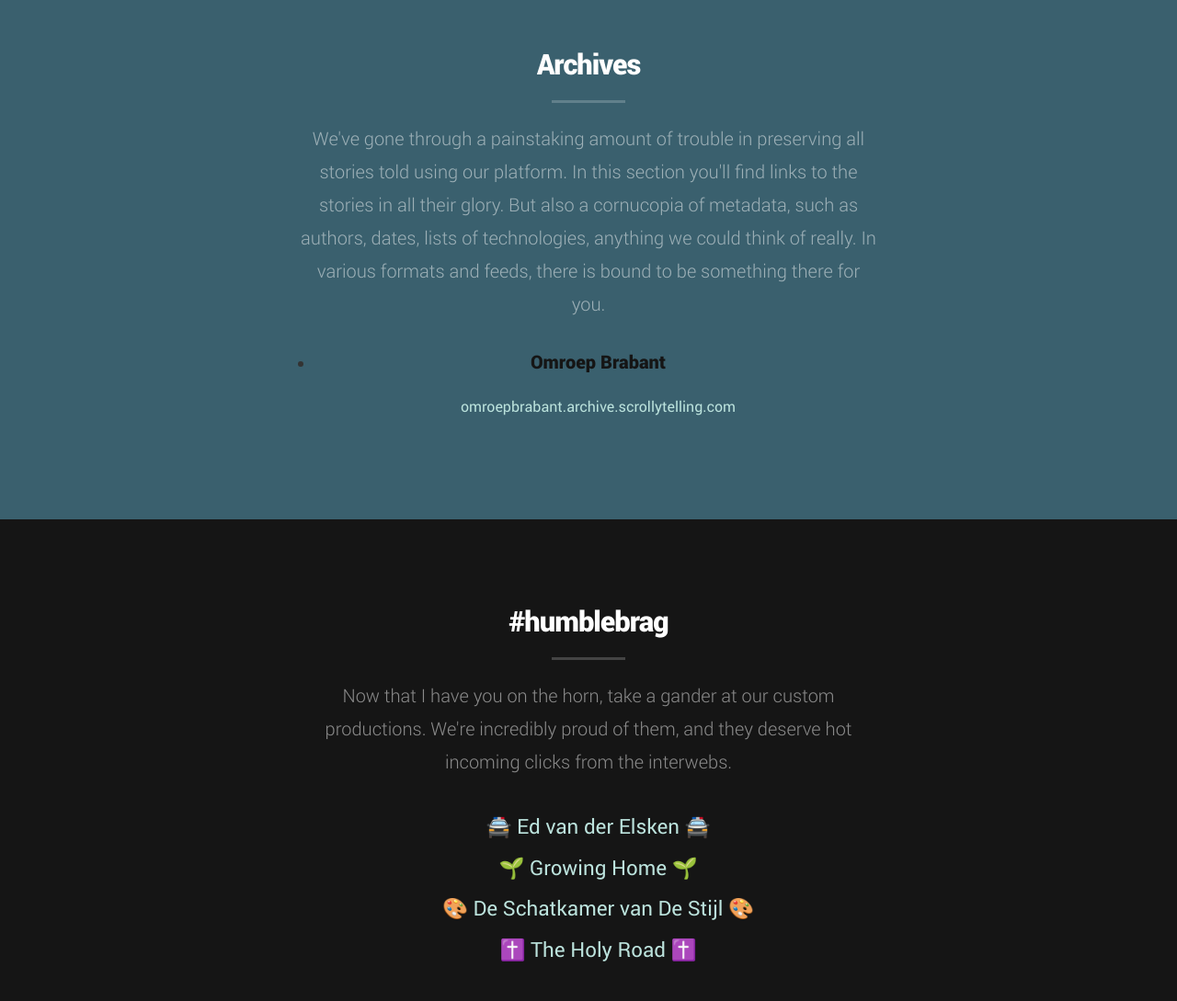
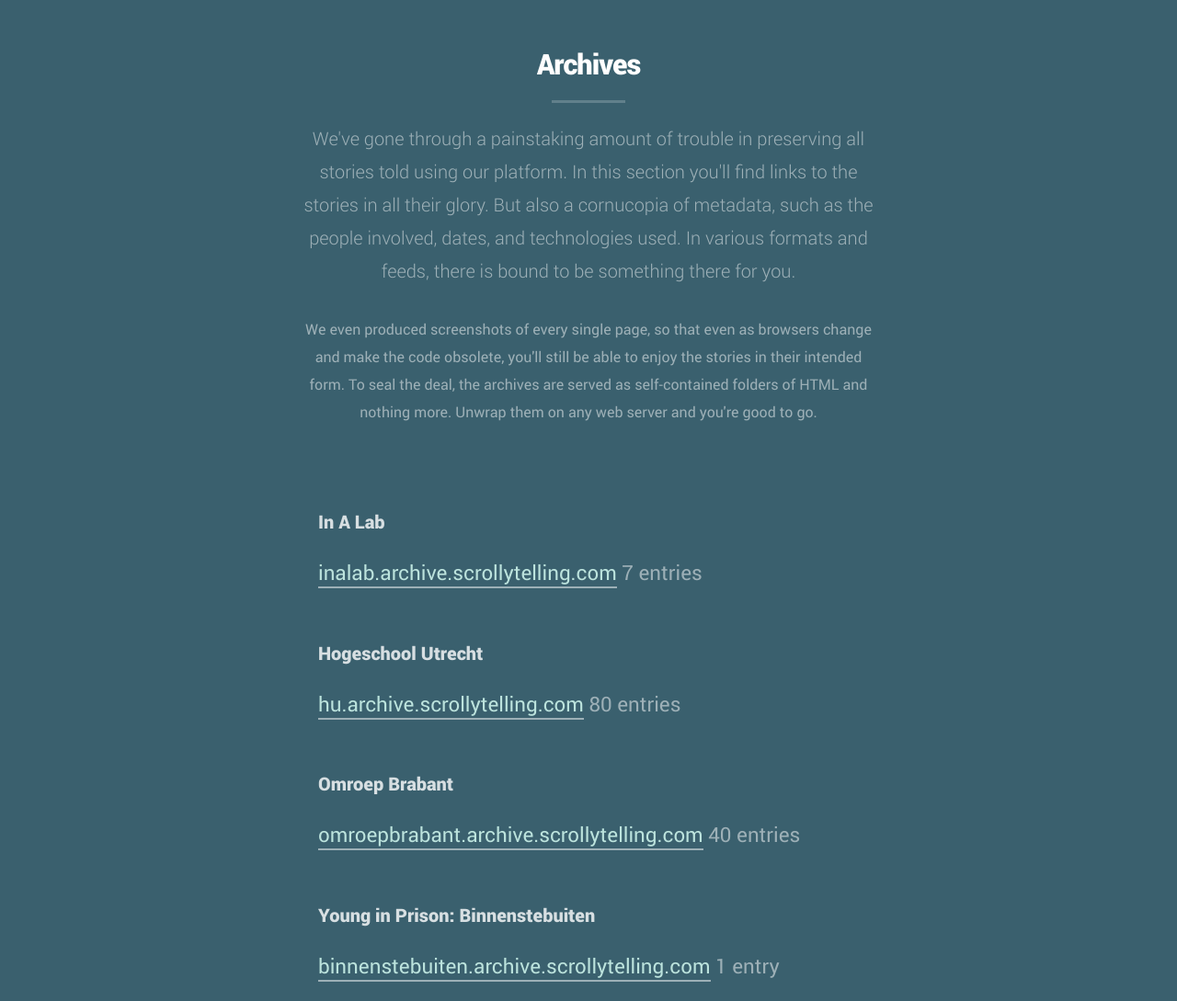
Before and after one commit to scrollytelling/gone, a website: page index.html in a window 1280 px wide. Shown: the part 1780-2869 px from the top of the page at 92% size. Drawn offline with Linux system fonts and the light colour scheme; files whose address does not match are found by name.

Commit message:
added A Lab, HU and improved styling

```diff
--- a/css/main.css
+++ b/css/main.css
@@ -1685,8 +1685,19 @@
 	padding-bottom: 7.8rem;
 	text-align: center;
 }
-#cta p.lead {
+#cta p,
+#cta li {
 	color: rgba(255, 255, 255, 0.5);
+}
+#cta li {
+	margin-top: 5rem;
+}
+#cta li a {
+	border-bottom: 2px solid rgba(255, 255, 255, 0.5);
+}
+#cta li a:hover {
+	color: rgba(255, 255, 255, 0.8);
+	border-bottom: 2px solid rgba(255, 255, 255, 0.8);
 }
 #cta .button {
 	background: #02312e;
@@ -1694,6 +1705,13 @@
 }
 #cta .button:hover {
 	background: #151515;
+}
+#cta ul.nakd {
+	margin-top: 9rem;
+	text-align: left;
+}
+#cta ul.nakd h3 {
+	color: rgba(255, 255, 255, 0.8);
 }
 .cta-wrap {
 	max-width: 670px;
--- a/index.html
+++ b/index.html
@@ -193,15 +193,38 @@
         <p class="lead">
           We've gone through a painstaking amount of trouble in preserving all stories
           told using our platform. In this section you'll find links to the stories in all
-          their glory. But also a cornucopia of metadata, such as authors, dates, lists of
-          technologies, anything we could think of really. In various formats and feeds, there
+          their glory. But also a cornucopia of metadata, such as the people involved, dates,
+          and technologies used. In various formats and feeds, there
           is bound to be something there for you.
         </p>
+        <p>
+          We even produced screenshots of
+          every single page, so that even as browsers change and make the code
+          obsolete, you'll still be able to enjoy the stories in their intended form. To seal
+          the deal, the archives are served as self-contained folders of HTML and nothing more.
+          Unwrap them on any web server and you're good to go.
+        </p>
 
-        <ul>
+        <ul class="nakd">
+          <li>
+            <h3>In A Lab</h3>
+            <a href="https://inalab.archive.scrollytelling.com/">inalab.archive.scrollytelling.com</a>
+            7 entries
+          </li>
+          <li>
+            <h3>Hogeschool Utrecht</h3>
+            <a href="https://hu.archive.scrollytelling.com/">hu.archive.scrollytelling.com</a>
+            80 entries
+          </li>
           <li>
             <h3>Omroep Brabant</h3>
             <a href="https://omroepbrabant.archive.scrollytelling.com">omroepbrabant.archive.scrollytelling.com</a>
+            40 entries
+          </li>
+          <li>
+            <h3>Young in Prison: Binnenstebuiten</h3>
+            <a href="https://binnenstebuiten.archive.scrollytelling.com/">binnenstebuiten.archive.scrollytelling.com</a>
+            1 entry
           </li>
       </div>
     </div>
```
